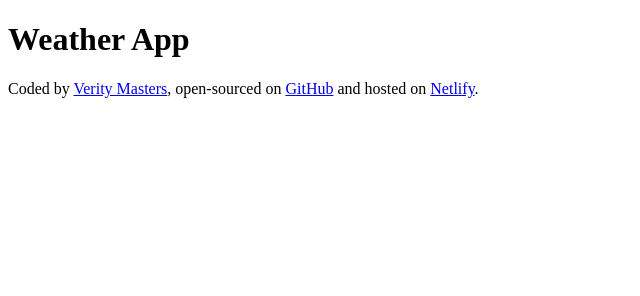
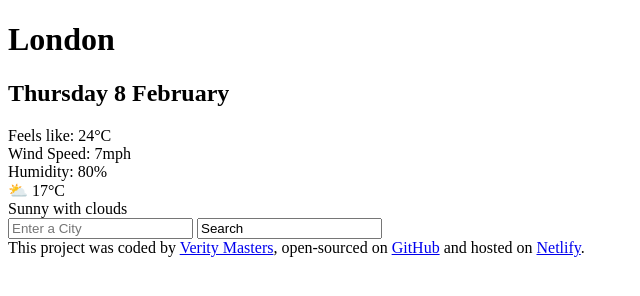
Before and after one commit to Veenessie/Weather-App-Project, a plain HTML site: page index.html in a window 1280 px wide. Shown: the whole page, without its empty margins (0-640 px from the left). Drawn offline with Linux system fonts and the light colour scheme.

Commit message:
Input HTML details

```diff
--- a/index.html
+++ b/index.html
@@ -7,9 +7,23 @@
     <title>Verity's Weather App</title>
   </head>
   <body>
-    <h1>Weather App</h1>
+    <header>
+      <h1>London</h1>
+      <h2>Thursday 8 February</h2>
+    </header>
+    <main>
+      <div>Feels like: 24°C</div>
+      <div>Wind Speed: 7mph</div>
+      <div>Humidity: 80%</div>
+      <div>⛅ 17°C</div>
+      <div>Sunny with clouds</div>
+    </main>
+    <form>
+      <input type="search" placeholder="Enter a City" />
+      <input type="sumbit" value="Search" />
+    </form>
     <footer>
-      Coded by
+      This project was coded by
       <a href="https://github.com/Veenessie" target="_blank">Verity Masters</a>,
       open-sourced on
       <a href="https://github.com/Veenessie/Weather-App-Project" target="_blank"
```
